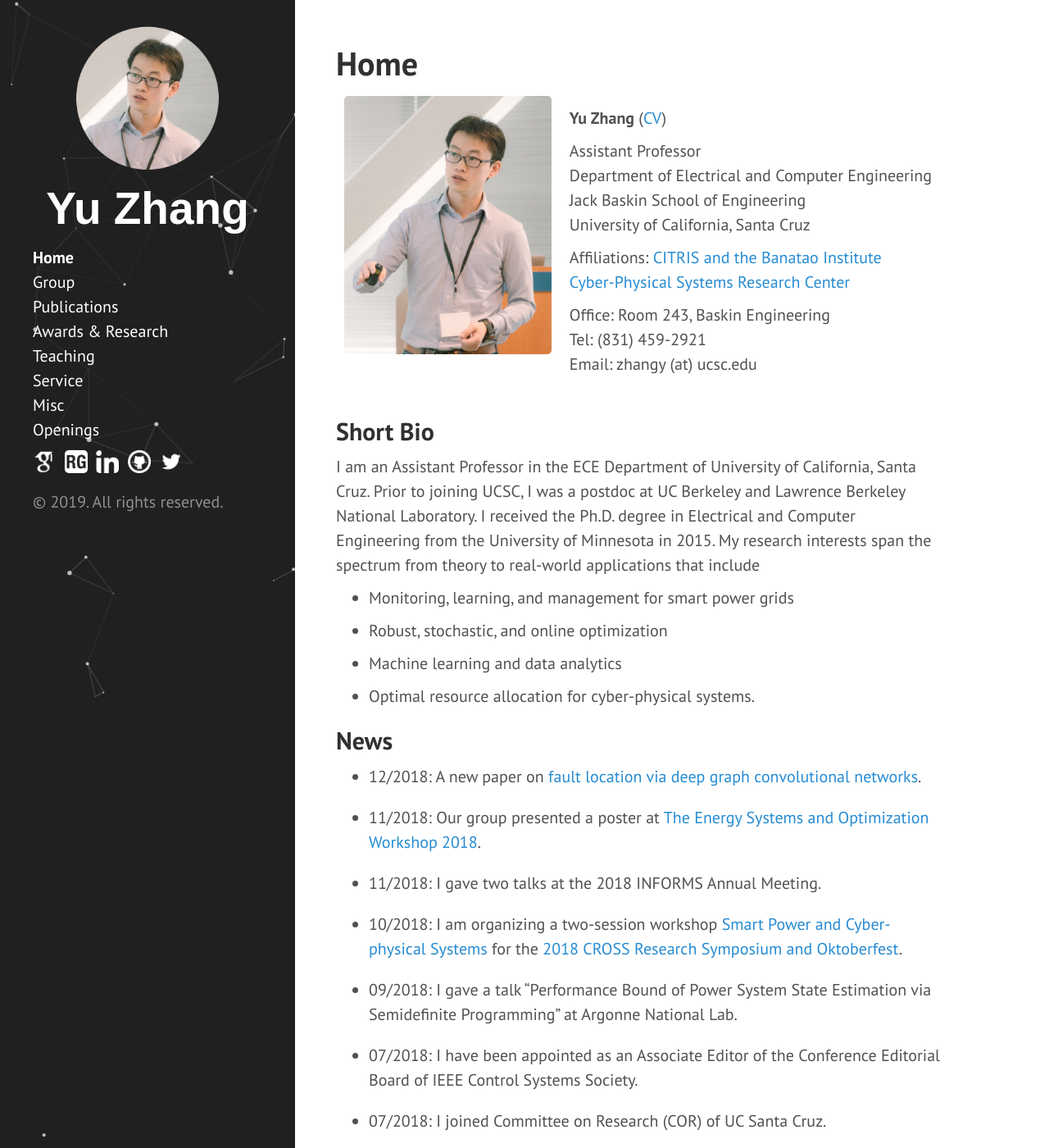
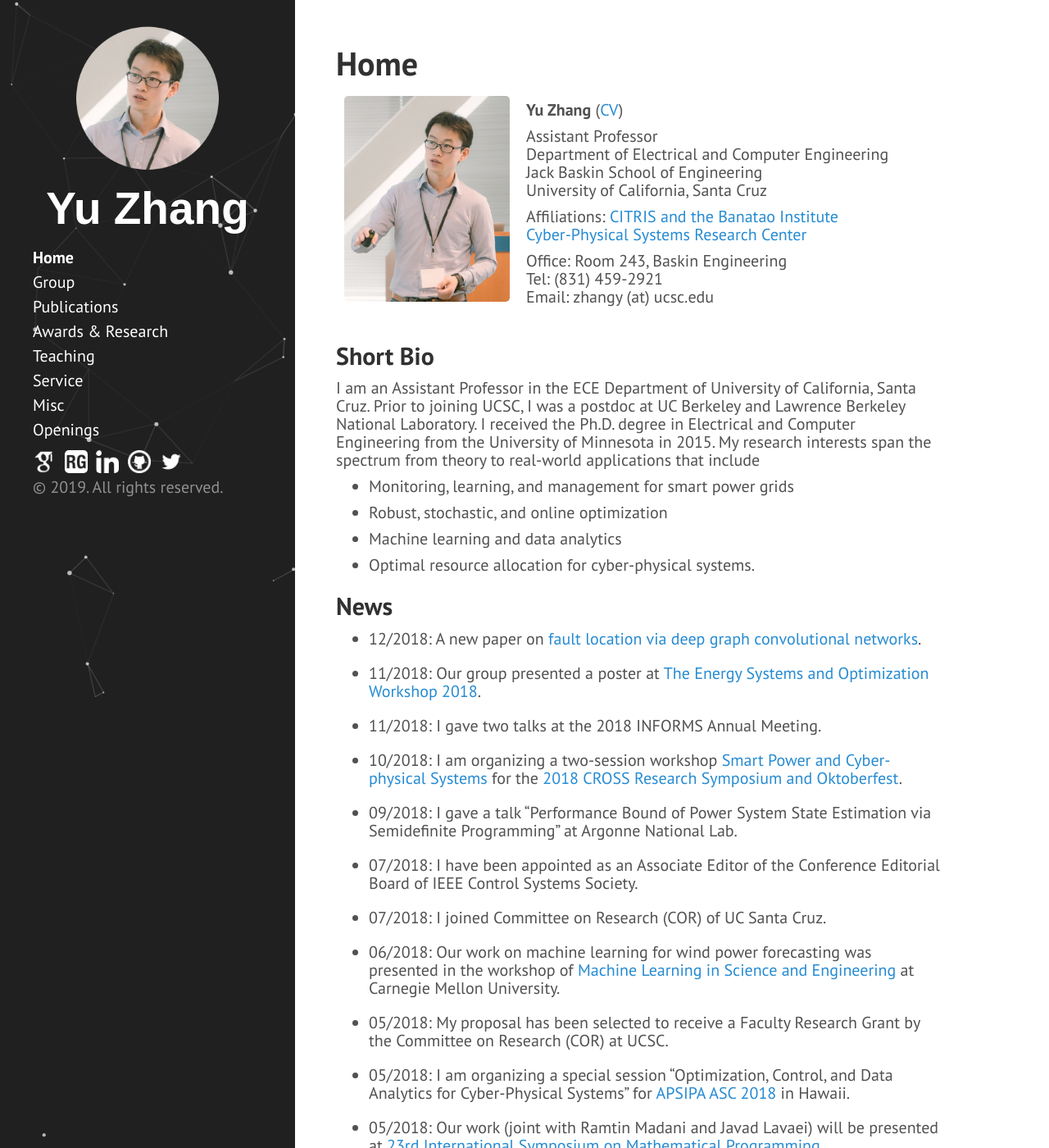
Before and after one commit to joshtai/joshtai.github.io, a Jekyll site: the page built from index.html, in a window 1280 px wide and 1400 px high. Shown: the whole window at 82% size. Built offline with Jekyll 4.4.1, drawn with Linux system fonts in a browser that asks for light colours; Markdown is read by kramdown in place of the engine named in the settings; the list of posts is cut into pages by our own code.

Commit message:
fix index on mobile

```diff
--- a/index.html
+++ b/index.html
@@ -40,8 +40,8 @@
 <div id="toptitle">
 <h1>{{ page.title }}</h1>
 </div>
-<table class="imgtable"><tr><td>
-<img src="public/img/profile2017.png" alt="YZprofile" width="253px" height="315px" />&nbsp;</td>
+<table class="imgtable"><tr><td width="30%">
+<img src="public/img/profile2017.png" alt="YZprofile" width="100%" margin="0 0 0" />&nbsp;</td>
 <td align="left"><p><b>Yu Zhang</b> (<a href="public/cv/mycv_latest/myCV/CV_YuZhang.pdf" target=&ldquo;blank&rdquo;>CV</a>)</p>
 <p>Assistant Professor<br />
 Department of Electrical and Computer Engineering<br />
--- a/public/css/hyde.css
+++ b/public/css/hyde.css
@@ -118,6 +118,7 @@
   position: relative;
   z-index: 0;
   min-height: 31rem;
+  line-height: 1.5;
 }
 @media (min-width: 48em) {
   .sidebar {
--- a/public/css/poole.css
+++ b/public/css/poole.css
@@ -50,11 +50,11 @@
 html {
   font-family: "Helvetica Neue", Helvetica, Arial, sans-serif;
   font-size: 16px;
-  line-height: 1.5;
+  line-height: 1.1;
 }
 @media (min-width: 38em) {
   html {
-    font-size: 20px;
+    font-size: 16px;
   }
 }
 
@@ -229,7 +229,7 @@
 
 img {
   display: block;
-  margin: 0 0 1rem;
+  margin: 0 0 0rem;
   border-radius: 5px;
 }
 
```
